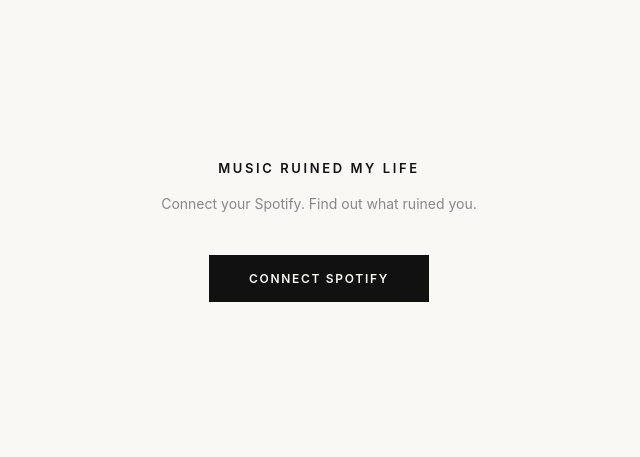
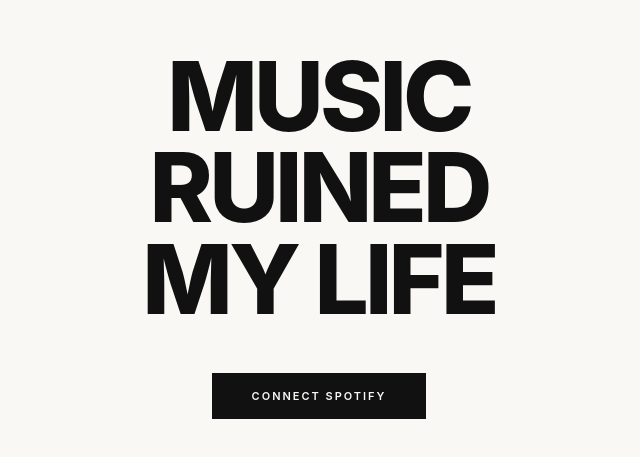
Before and after one commit to camdencmackey/musicruinedmylife, a website: page index.html in a window 1280 px wide. Shown: the part 157-614 px from the top of the page, without its empty margins (321-961 px from the left). Drawn offline with Linux system fonts and the light colour scheme.

Commit message:
Update index.html

```diff
--- a/index.html
+++ b/index.html
@@ -16,45 +16,46 @@
     justify-content: center;
     padding: 24px;
   }
-  .wrap { text-align: center; max-width: 420px; }
+  .wrap {
+    text-align: center;
+    max-width: 600px;
+    display: flex;
+    flex-direction: column;
+    align-items: center;
+    gap: 48px;
+  }
   h1 {
-    font-size: 13px;
-    font-weight: 600;
-    letter-spacing: 0.2em;
+    font-size: clamp(48px, 10vw, 96px);
+    font-weight: 800;
+    letter-spacing: -0.04em;
+    line-height: 0.95;
     text-transform: uppercase;
-    margin-bottom: 16px;
-  }
-  p {
-    font-size: 14px;
-    line-height: 1.7;
-    color: #888;
-    margin-bottom: 40px;
   }
   .btn {
     display: inline-block;
     background: #111;
     color: #f9f8f5;
     font-family: inherit;
-    font-size: 12px;
+    font-size: 11px;
     font-weight: 600;
-    letter-spacing: 0.14em;
+    letter-spacing: 0.18em;
     text-transform: uppercase;
     padding: 16px 40px;
     text-decoration: none;
     transition: opacity 0.2s;
   }
-  .btn:hover { opacity: 0.7; }
+  .btn:hover { opacity: 0.65; }
   .error {
-    margin-top: 24px;
-    font-size: 12px;
-    color: #888;
+    font-size: 11px;
+    color: #aaa;
+    letter-spacing: 0.08em;
+    margin-top: -32px;
   }
 </style>
 </head>
 <body>
 <div class="wrap">
-  <h1>Music Ruined My Life</h1>
-  <p>Connect your Spotify. Find out what ruined you.</p>
+  <h1>Music<br>Ruined<br>My Life</h1>
   <a class="btn" href="/api/auth">Connect Spotify</a>
   <div id="error-msg" class="error"></div>
 </div>
```
